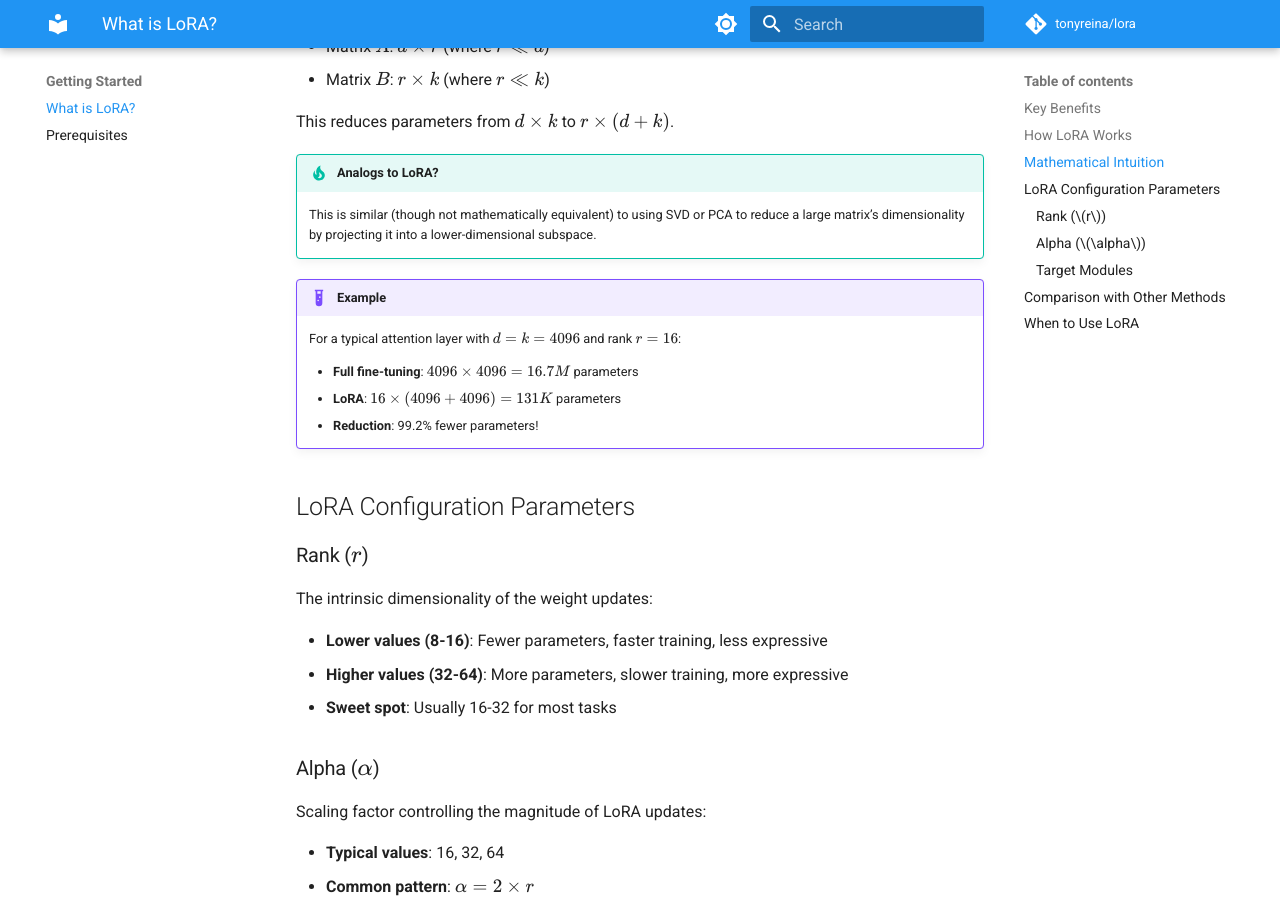
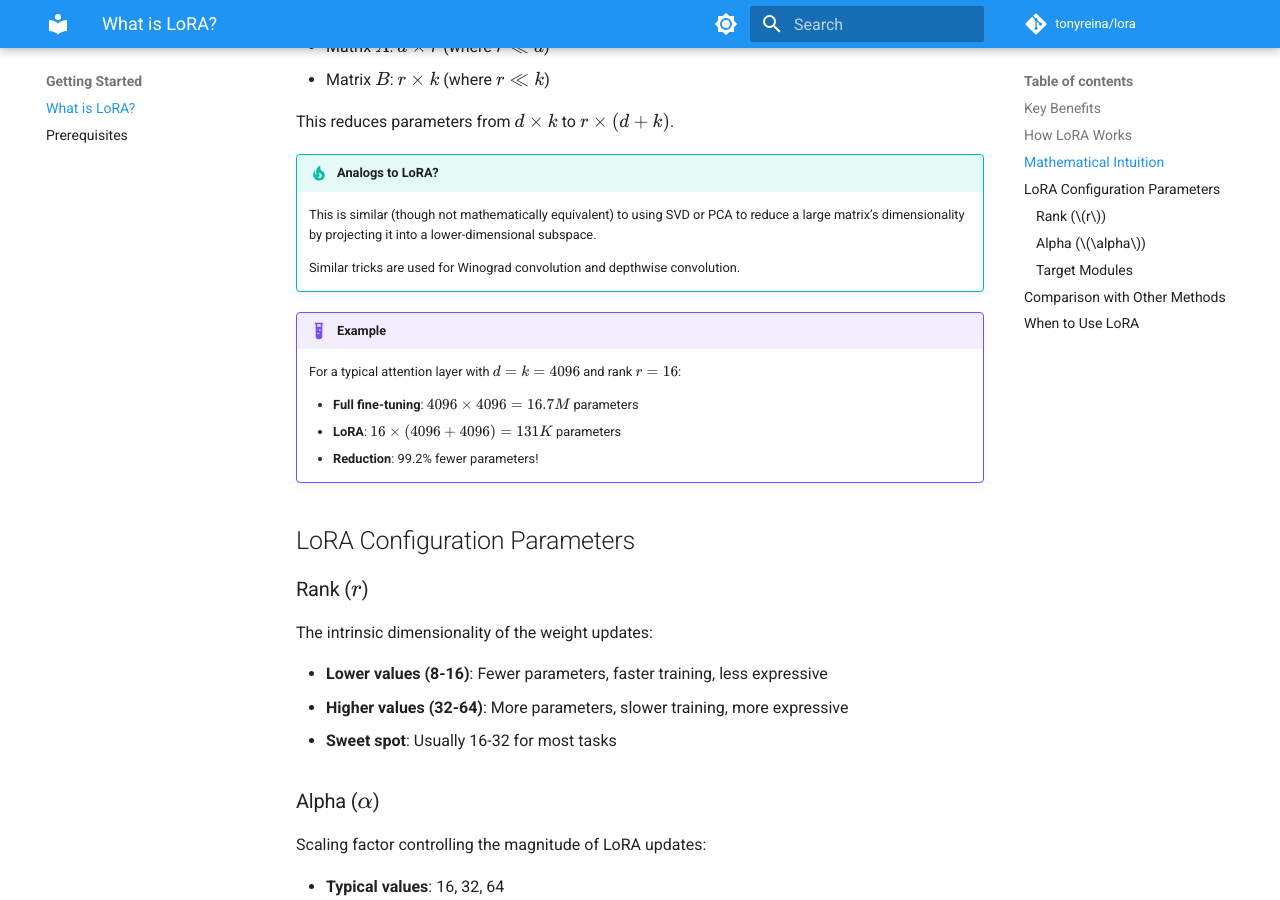
Before and after one commit to tonyreina/lora, an MkDocs documentation site: the page built from docs/getting-started/what-is-lora.md, in a window 1280 px wide and 900 px high, scrolled down 2777 px. Built offline with MkDocs 1.6.1 and Material for MkDocs 9.7.7, drawn with Linux system fonts in a browser that asks for light colours; comment, search, counter and statistics services are not loaded.

Commit message:
updating lora doc

```diff
--- a/docs/getting-started/what-is-lora.md
+++ b/docs/getting-started/what-is-lora.md
@@ -60,6 +60,9 @@ This reduces parameters from $d \times k$ to $r \times (d + k)$.
     This is similar (though not mathematically equivalent) to using
     SVD or PCA to reduce a large matrix’s dimensionality by
     projecting it into a lower-dimensional subspace.
+
+    Similar tricks are used for Winograd convolution
+    and depthwise convolution.
 
 !!! example
 
```
